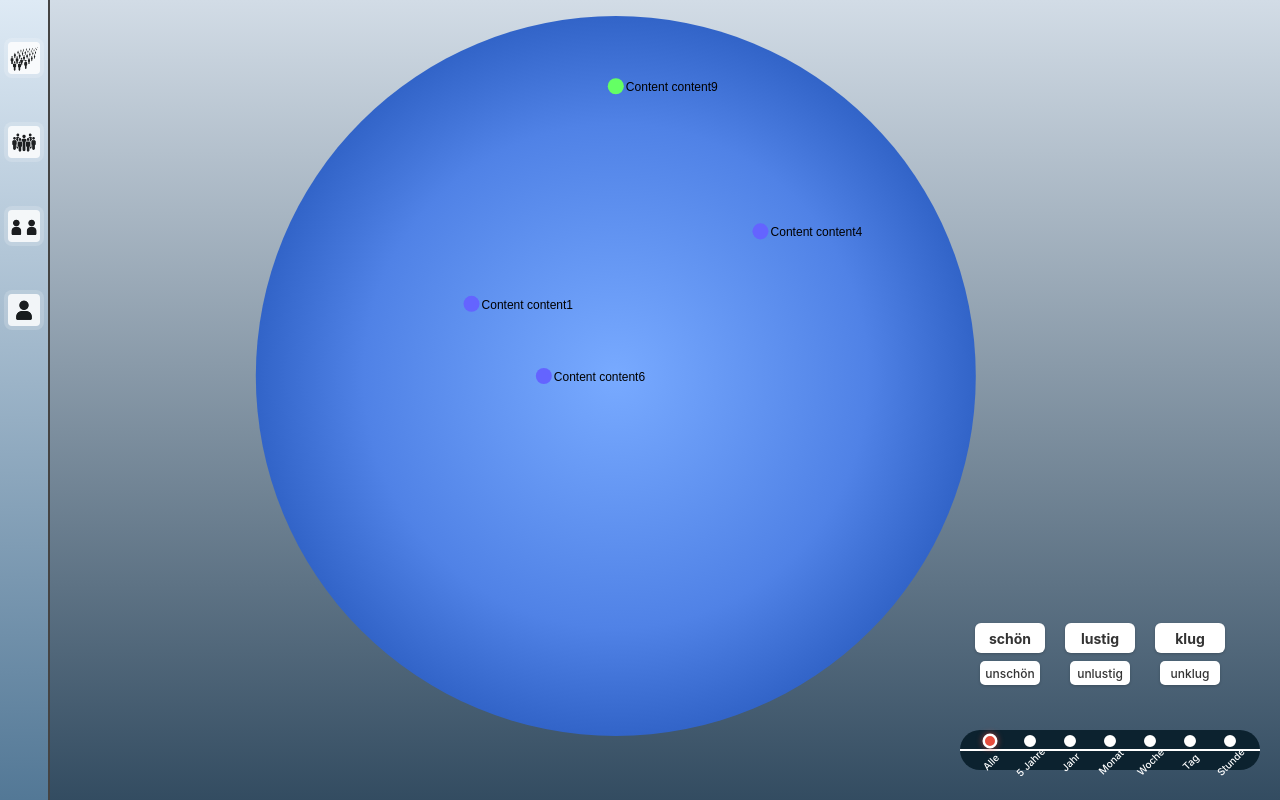
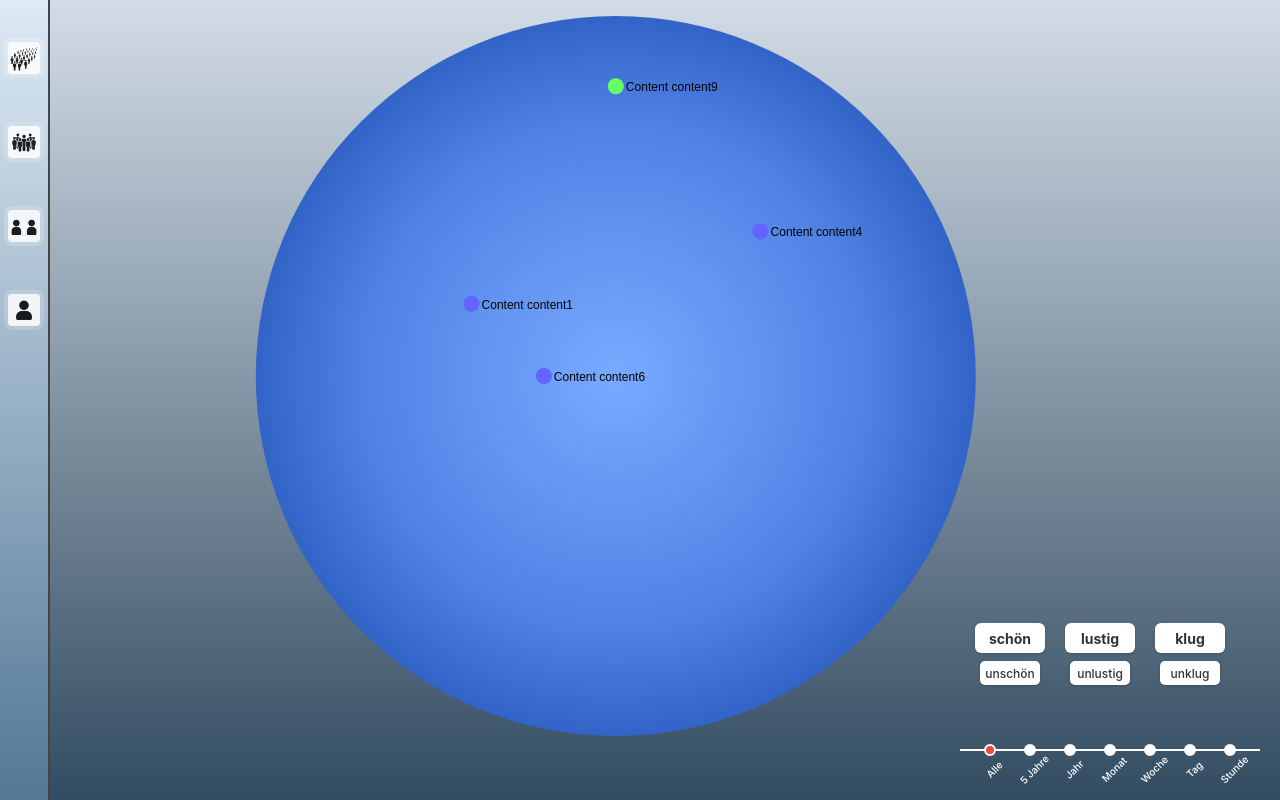
Before and after one commit to KindlerDaniel/public, a React (Create React App) app in the folder frontend/: page / in a window 1280 px wide. Built offline with nearby package versions, Linux system fonts and the light colour scheme.

Commit message:
no message

```diff
--- a/frontend/src/styles/time-selector.css
+++ b/frontend/src/styles/time-selector.css
@@ -9,7 +9,7 @@
     height: 40px;
     margin: 20px auto 10px auto; /* Mehr Abstand nach oben */
     padding: 0 10px;
-    background-color: #0c222f;
+    background-color: transparent; /* Hintergrund auf transparent geändert */
     border-radius: 20px;
   }
 
@@ -45,37 +45,40 @@
     height: 12px;
     border-radius: 50%;
     background-color: white;
-    margin-bottom: 5px;
     border: 2px solid white;
-    transition: all 0.2s ease;
+    transition: background-color 0.2s ease;
+    position: absolute;
+    top: 0;
+    left: 50%;
+    transform: translate(-50%, -50%);
   }
 
   /* Ausgewählte Perle wird rot */
   .time-button.selected .time-pearl {
     background-color: #e74c3c;
     border-color: white;
-    transform: scale(1.25);
-    box-shadow: 0 0 5px rgba(231, 76, 60, 0.7);
   }
 
   /* Text-Label unter jeder Perle */
   .time-label {
     font-size: 10px;
     color: white;
-    margin-top: 2px;
     white-space: nowrap;
     transform: rotate(-45deg) translateX(-5px);
     transform-origin: top center;
+    position: absolute;
+    top: 15px; /* Position unterhalb der Perle */
+    left: 50%;
+    transform: translateX(-50%) rotate(-45deg);
   }
 
   /* Hover-Effekt für besseres Feedback */
   .time-button:hover .time-pearl {
-    transform: scale(1.2);
-    box-shadow: 0 0 3px rgba(255, 255, 255, 0.7);
+    background-color: #87CEFA; /* Hellblau */
   }
 
   .time-button.selected:hover .time-pearl {
-    transform: scale(1.3);
+    background-color: #e74c3c; /* Ausgewählte Perle behält die rote Farbe */
   }
 
   /* Anpassungen für mobile Geräte */
```
